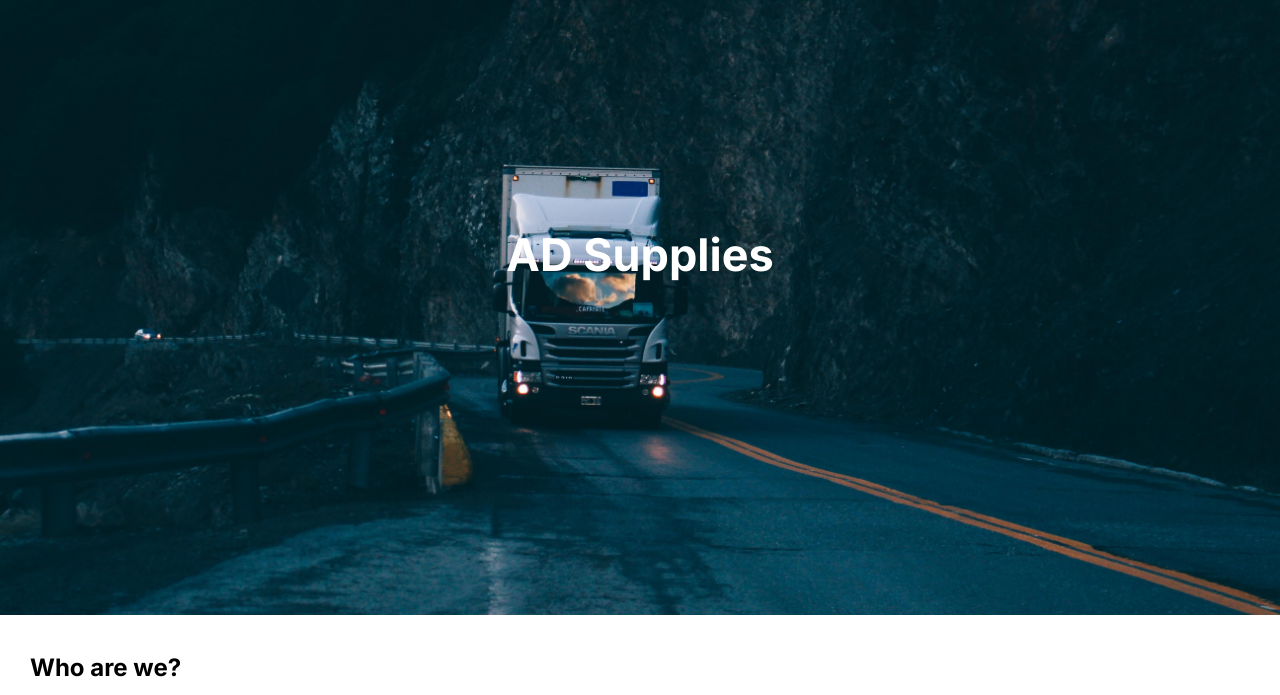
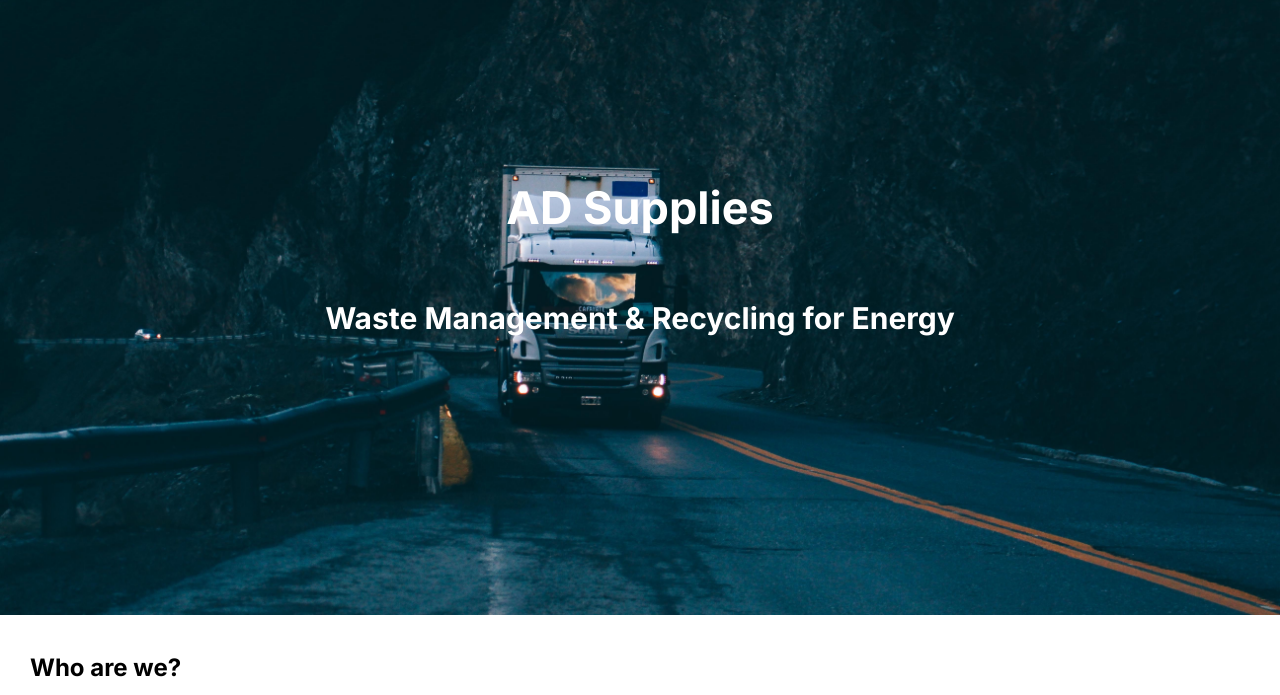
Before and after one commit to PatrickWhitehouse/adsupplies-gatsby, a Gatsby site: page / in a window 1280 px wide. Shown: the part 105-800 px from the top of the page. Built offline with nearby package versions, Linux system fonts and the light colour scheme; Gatsby itself is replaced by a stand-in of ours.

Commit message:
add tagline to prop

```diff
--- a/src/components/hero.js
+++ b/src/components/hero.js
@@ -8,6 +8,7 @@ const HeroStyled = styled.div`
       display: flex;
       align-items: center;
       justify-content: center;
+      flex-direction: column;
       width: 100vw;
       height: 90vh;
       margin-left: -15px;
@@ -23,10 +24,16 @@ const Title = styled.h1`
     font-size: 45px;
 `
 
-const Hero = ({title}) => {
+const Tagline = styled.h2`
+    color: #FFF;
+    font-size: 30px;
+`
+
+const Hero = ({title, tagline}) => {
     return (
         <HeroStyled>
             <Title>{title ? title : "No title set"}</Title>
+            <Tagline>{tagline ? tagline : "No tagline"}</Tagline>
         </HeroStyled>
     )
 }
--- a/src/pages/index.js
+++ b/src/pages/index.js
@@ -3,14 +3,27 @@ import Hero from "../components/hero";
 import Layout from "../components/layout";
 import Navigation from "../components/navigation";
 import Seo from "../components/seo";
+import { useStaticQuery, graphql } from "gatsby"
 
 
 const IndexPage = () => {
+
+  const {site: {siteMetadata}} = useStaticQuery(graphql`
+    query GetMetaDataHome {
+      site {
+        siteMetadata {
+          title
+          tagline
+        }
+      }
+    }
+  `);
+
   return (
     <Layout>
       <Seo title="Home" />
       <Navigation absolute/>
-      <Hero title="AD Supplies"/>
+      <Hero title={siteMetadata.title} tagline={siteMetadata.tagline}/>
       <main>
         <h2>Who are we?</h2>
         <p>AD Supplies aim is to reduce food and associated waste to landfill by making waste management in your business, our business. Our expertise enables us to find ways of effectively recycling your waste streams into biogas and electricity via anaerobic digestion. With over 25 years experience in the food, co-products and the logistics industry, we pride ourselves in our ability to help you reduce cost while improving your company’s green credentials.</p>
```
